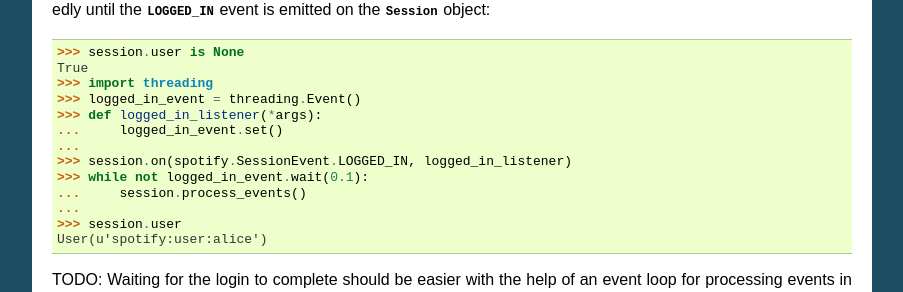
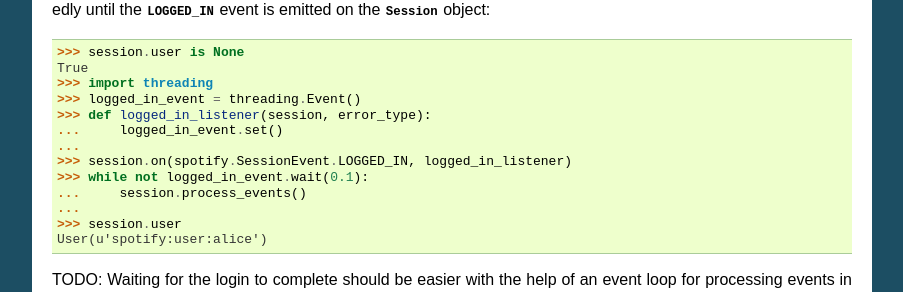
Before and after one commit to jodal/pyspotify, a Sphinx documentation site: the page built from docs/quickstart.rst, in a window 1280 px wide and 900 px high, scrolled down 1475 px. Shown: the part 152-444 px from the top of the window, without its empty margins (198-1101 px from the left). Built offline with Sphinx 7.4.7, drawn with Linux system fonts in a browser that asks for light colours.

Commit message:
docs: Fix event listener args

```diff
--- a/docs/quickstart.rst
+++ b/docs/quickstart.rst
@@ -117,7 +117,7 @@ not be enough. A more robust solution is to call it repeatedly until the
     True
     >>> import threading
     >>> logged_in_event = threading.Event()
-    >>> def logged_in_listener(*args):
+    >>> def logged_in_listener(session, error_type):
     ...     logged_in_event.set()
     ...
     >>> session.on(spotify.SessionEvent.LOGGED_IN, logged_in_listener)
```
